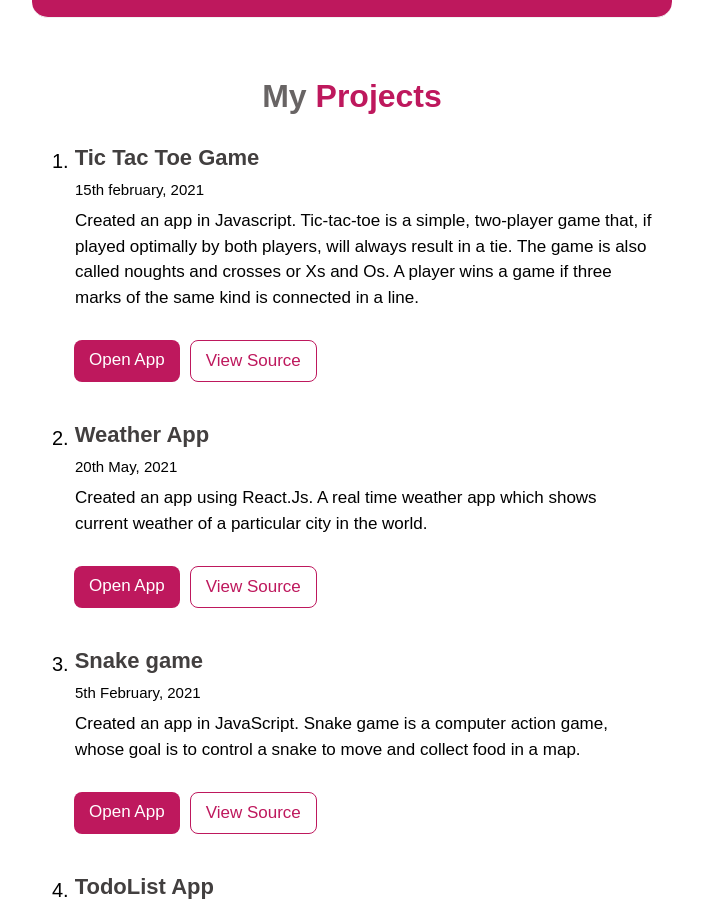
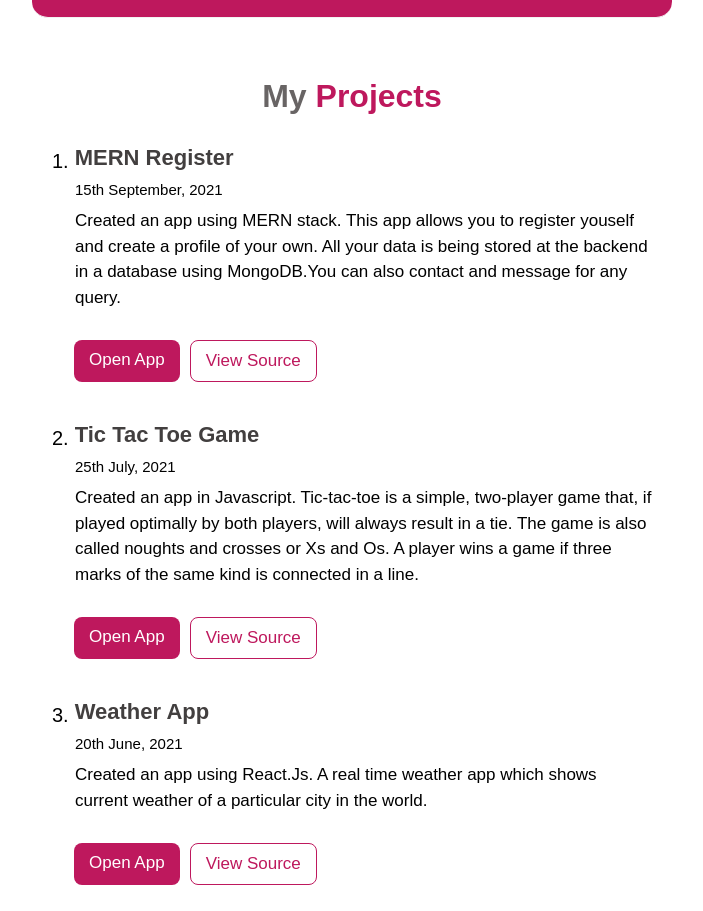
Before and after one commit to osamahannan/Portfolio, a React (Create React App) app: page /Project in a window 1280 px wide. Shown: the part 51-962 px from the top of the page, without its empty margins (288-991 px from the left). Built offline with nearby package versions, Linux system fonts and the light colour scheme.

Commit message:
added a new project in project section

```diff
--- a/src/Components/Project.js
+++ b/src/Components/Project.js
@@ -13,10 +13,39 @@ const Project = () => {
             <div className="project-container">
                 <div className="item-1">
                     <div className="number"> 1.</div>
+                    <div className="heading"> MERN Register </div>
+                </div>
+
+                <div className="time1">15th September, 2021</div>
+
+                <div className="about-app">
+                    <article>
+                        <p>
+                            Created an app using MERN stack. This app allows you to register youself and create a profile of your own. All your data is being stored at the backend in a database using MongoDB.You can also contact and message for any query.
+                        </p>
+                    </article>
+                </div>
+
+                <div className="sandgit-links">
+                    <div className="sandbox-link">
+                        <a href="https://mern-osama.herokuapp.com" target ="_blank" rel="noreferrer">Open App</a>
+                    </div>
+
+                    <div className="github-link">
+                        <a href="https://github.com/osamahannan/MERN_Register" target ="_blank" rel="noreferrer">View Source</a>
+                    </div>
+                </div>
+
+            </div>
+
+
+            <div className="project-container">
+                <div className="item-1">
+                    <div className="number"> 2.</div>
                     <div className="heading"> Tic Tac Toe Game</div>
                 </div>
 
-                <div className="time1">15th february, 2021</div>
+                <div className="time1">25th July, 2021</div>
 
                 <div className="about-app">
                     <article>
@@ -31,7 +60,7 @@ const Project = () => {
 
                 <div className="sandgit-links">
                     <div className="sandbox-link">
-                        <a href="https://tic-tac-toe-carnage.netlify.app/" target ="_blank" rel="noreferrer">Open App</a>
+                        <a href="https://tic-tac-toe-carnage.netlify.app" target ="_blank" rel="noreferrer">Open App</a>
                     </div>
 
                     <div className="github-link">
@@ -44,11 +73,11 @@ const Project = () => {
 
             <div className="project-container">
                 <div className="item-1">
-                    <div className="number"> 2.</div>
+                    <div className="number"> 3.</div>
                     <div className="heading"> Weather App </div>
                 </div>
 
-                <div className="time1">20th May, 2021</div>
+                <div className="time1">20th June, 2021</div>
 
                 <div className="about-app">
                     <article>
@@ -60,7 +89,7 @@ const Project = () => {
 
                 <div className="sandgit-links">
                     <div className="sandbox-link">
-                        <a href="https://waether-app.netlify.app/" target ="_blank" rel="noreferrer">Open App</a>
+                        <a href="https://waether-app.netlify.app" target ="_blank" rel="noreferrer">Open App</a>
                     </div>
 
                     <div className="github-link">
@@ -73,11 +102,11 @@ const Project = () => {
 
             <div className="project-container">
                 <div className="item-1">
-                    <div className="number">3.</div>
+                    <div className="number">4.</div>
                     <div className="heading"> Snake game</div>
                 </div>
 
-                <div className="time1">5th February, 2021</div>
+                <div className="time1">5th April, 2021</div>
 
                 <div className="about-app">
                     <article>
@@ -103,11 +132,11 @@ const Project = () => {
 
             <div className="project-container">
                 <div className="item-1">
-                    <div className="number">4.</div>
+                    <div className="number">5.</div>
                     <div className="heading"> TodoList App</div>
                 </div>
 
-                <div className="time1">20th June, 2021</div>
+                <div className="time1">20th March, 2021</div>
 
                 <div className="about-app">
                     <article>
@@ -119,7 +148,7 @@ const Project = () => {
 
                 <div className="sandgit-links">
                     <div className="sandbox-link">
-                        <a href="https://todolist-react-carnage.netlify.app/" target ="_blank" rel="noreferrer">Open App</a>
+                        <a href="https://todolist-react-carnage.netlify.app" target ="_blank" rel="noreferrer">Open App</a>
                     </div>
 
                     <div className="github-link">
@@ -132,7 +161,7 @@ const Project = () => {
 
             <div className="project-container">
                 <div className="item-1">
-                    <div className="number"> 5.</div>
+                    <div className="number"> 6.</div>
                     <div className="heading"> Food Delivery App</div>
                 </div>
 
@@ -148,7 +177,7 @@ const Project = () => {
 
                 <div className="sandgit-links">
                     <div className="sandbox-link">
-                        <a href="https://food-delivery-carnage.netlify.app/" target ="_blank" rel="noreferrer">Open App</a>
+                        <a href="https://food-delivery-carnage.netlify.app" target ="_blank" rel="noreferrer">Open App</a>
                     </div>
 
                     <div className="github-link">
@@ -161,7 +190,7 @@ const Project = () => {
 
             <div className="project-container">
                 <div className="item-1">
-                    <div className="number"> 6.</div>
+                    <div className="number"> 7.</div>
                     <div className="heading"> Analog Clock </div>
                 </div>
 
@@ -177,7 +206,7 @@ const Project = () => {
 
                 <div className="sandgit-links">
                     <div className="sandbox-link">
-                        <a href="https://analog-clock-carnage.netlify.app/" target ="_blank" rel="noreferrer">Open App</a>
+                        <a href="https://analog-clock-carnage.netlify.app" target ="_blank" rel="noreferrer">Open App</a>
                     </div>
 
                     <div className="github-link">
--- a/src/index.css
+++ b/src/index.css
@@ -10,6 +10,7 @@
   display: flex;
   justify-content: center;
   max-width: 600px;
+  align-items: center;
   margin:auto;
   border-bottom: 1px solid #f2f2f2;
   border-radius: 0 0 16px 16px;
```
